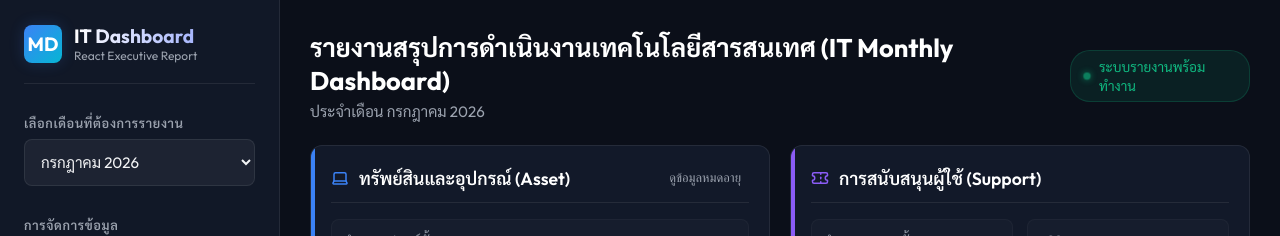
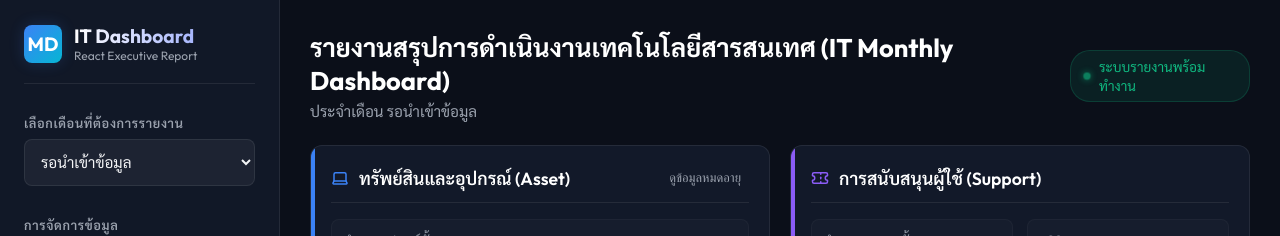
Before and after one commit to fernclinicit-bit/it-monthly-dashboard, a React (Vite) app: page / in a window 1280 px wide. Shown: the top 236 px of the page. Built offline with nearby package versions, Linux system fonts and the light colour scheme.

Commit message:
reset: clear month to blank placeholder

```diff
--- a/src/App.jsx
+++ b/src/App.jsx
@@ -23,8 +23,8 @@ import {
 
 // Initial blank data - use Excel import to load real data
 const initialDashboardData = {
-  "2026-07": {
-    monthName: "กรกฎาคม 2026",
+  "blank": {
+    monthName: "รอนำเข้าข้อมูล",
     // Asset
     totalAssets: 0,
     assetValue: 0,
@@ -66,7 +66,7 @@ const initialDashboardData = {
 
 export default function App() {
   const [data, setData] = useState(initialDashboardData);
-  const [currentMonth, setCurrentMonth] = useState("2026-07");
+  const [currentMonth, setCurrentMonth] = useState("blank");
   const [activeModal, setActiveModal] = useState(null); // 'edit', 'expiringAssets', 'expiringSoftware', 'topBrokenDevices'
   const [importStatus, setImportStatus] = useState(null); // { type: 'success' | 'error', message: string }
 
```
